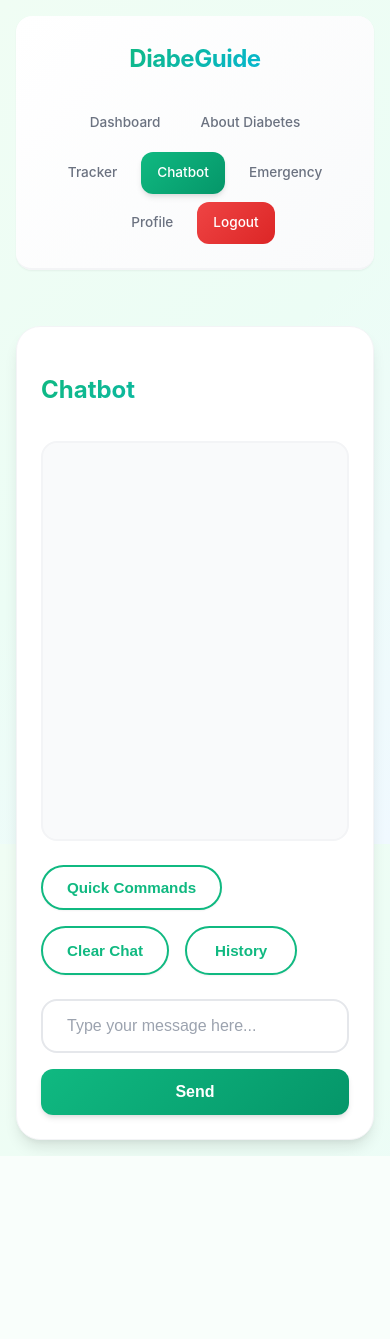
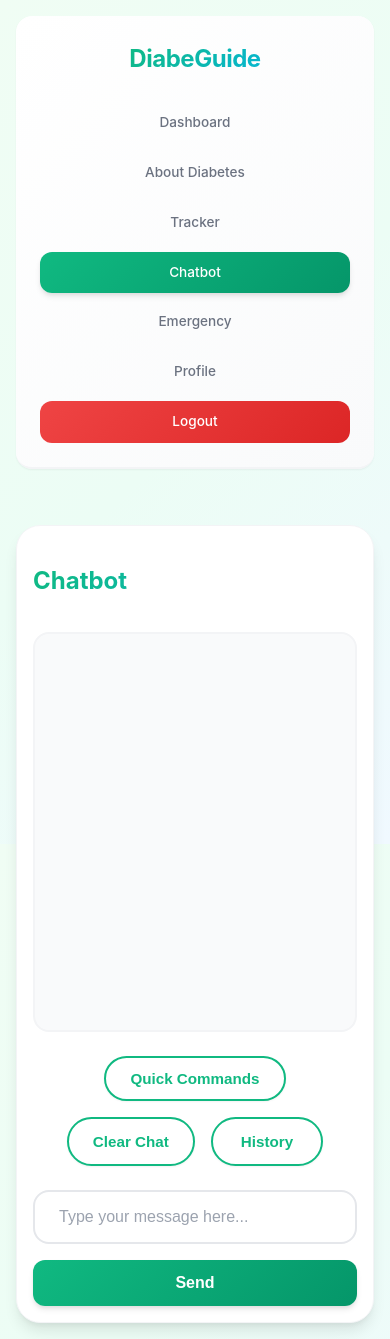
Before and after one commit to AaravMathur/DiabeGuide, a Flask app: page /chatbot in a window 390 px wide. Before the commit the page ends 1156 px from the top, so only its background shows below. Run offline with Flask 3, Linux system fonts and the light colour scheme; the visitor is signed in with stand-in values (Sample User, id 1); data that the repository does not hold is empty; some libraries are stand-ins or nearby versions.

Commit message:
Updating the file

```diff
--- a/diabeGuide/static/style.css
+++ b/diabeGuide/static/style.css
@@ -826,6 +826,12 @@ button:active, .btn:active {
    Responsive Design
    ======================================== */
 
+/* General rule for responsive images and media */
+img, video, iframe {
+    max-width: 100%;
+    height: auto;
+}
+
 @media (max-width: 768px) {
     header {
         flex-direction: column;
@@ -836,6 +842,7 @@ button:active, .btn:active {
     .tabs {
         justify-content: center;
         width: 100%;
+        gap: var(--spacing-xs); /* Tighter gap for tabs */
     }
 
     .tab-link {
@@ -868,28 +875,18 @@ button:active, .btn:active {
     }
 
     .bot-message p, .user-message p {
-        max-width: 85%;
+        max-width: 90%; /* Keep this as a cap for very long messages */
+        width: fit-content; /* Make it shrink-wrap its content */
+        width: -moz-fit-content; /* Firefox compatibility */
     }
 
-    .chat-controls {
-        right: 10px;
-        top: 10px;
-        gap: 6px;
+    .quick-commands {
+        justify-content: center;
     }
 
-    .control-btn {
-        width: 35px;
-        height: 35px;
-        font-size: 1rem;
-    }
-
-    .stop-generating-btn {
-        padding: 0.625rem 1.25rem;
-        font-size: 0.9rem;
-    }
-
-    .stop-text {
-        font-size: 0.85rem;
+    .auth-container, .profile-container {
+        padding: var(--spacing-lg);
+        margin: var(--spacing-md) auto;
     }
 }
 
@@ -898,8 +895,26 @@ button:active, .btn:active {
         padding: var(--spacing-sm);
     }
 
+    header {
+        padding: var(--spacing-md);
+    }
+
     header h1 {
         font-size: 1.5rem;
+    }
+
+    .tabs {
+        flex-direction: column;
+        align-items: stretch; /* Make tabs full-width */
+        gap: var(--spacing-xs);
+    }
+
+    .tab-link {
+        text-align: center; /* Center text in full-width tabs */
+    }
+
+    .tab-content {
+        padding: var(--spacing-sm);
     }
 
     .tab-content h2 {
@@ -908,7 +923,16 @@ button:active, .btn:active {
 
     .auth-container, .profile-container {
         padding: var(--spacing-md);
-        margin: var(--spacing-md) auto;
+        box-shadow: none; /* Less emphasis on containers */
+        border: none;
+        background: transparent;
+    }
+
+    .bot-message p, .user-message p {
+        max-width: 95%;
+        width: fit-content; /* Make it shrink-wrap its content */
+        width: -moz-fit-content; /* Firefox compatibility */
+        font-size: 0.95rem;
     }
 }
 
--- a/routes/start.txt
+++ b/routes/start.txt
@@ -2,3 +2,4 @@ pip install -r diabeGuide/requirements.txt
 source venv/bin/activate
 python3 run.py
 export FLASK_APP=diabeGuide.app && flask run --port 5000
+export FLASK_APP=diabeGuide.app && flask run --port 5000
```
Also changed, not shown: docker-compose.yml (added, +9 -0 lines), diabeGuide/__init__.py (deleted), diabeGuide/routes/__init__.py (deleted), diabeGuide/static/script.js (deleted), diabeGuide/utils/__init__.py (deleted), 3 other files.
